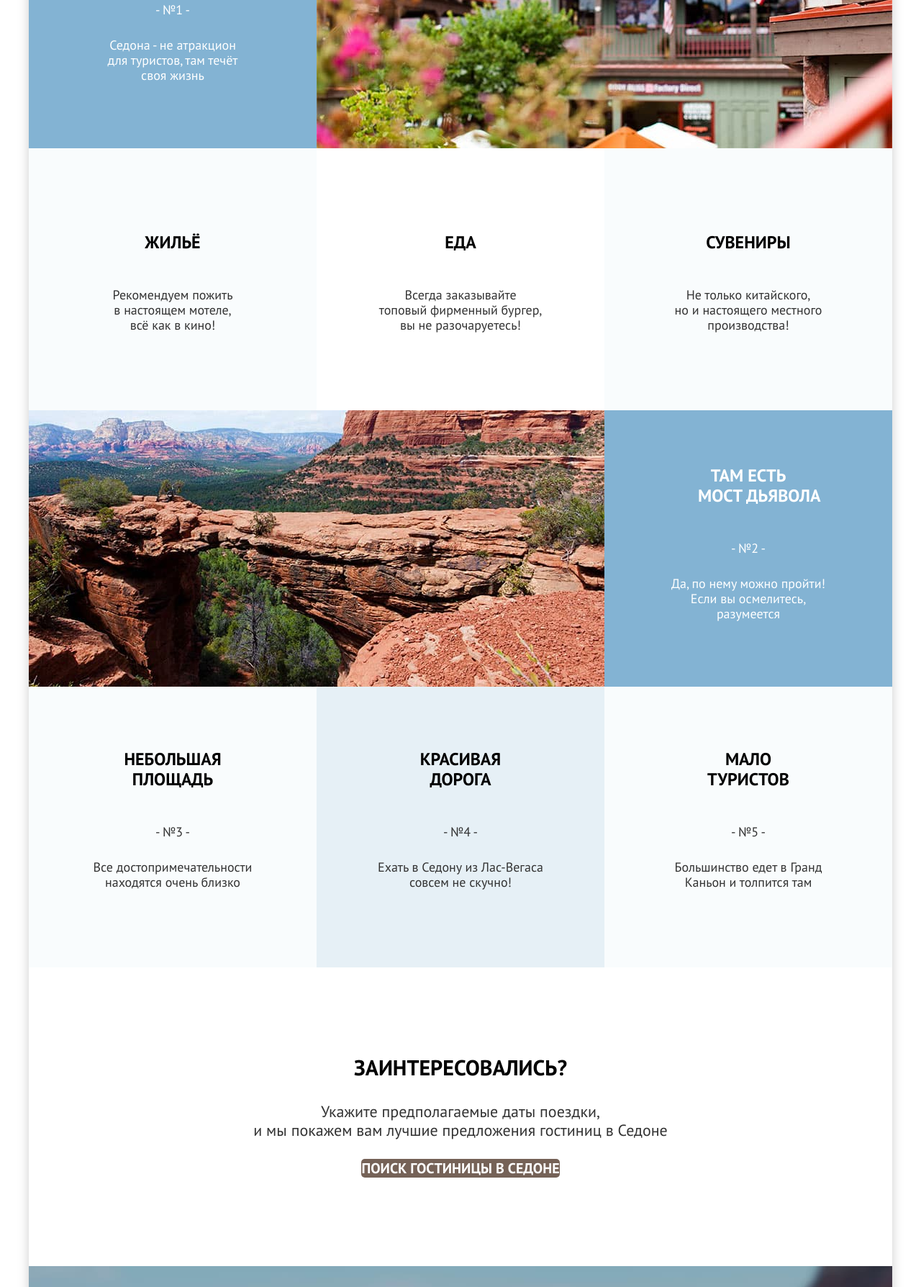
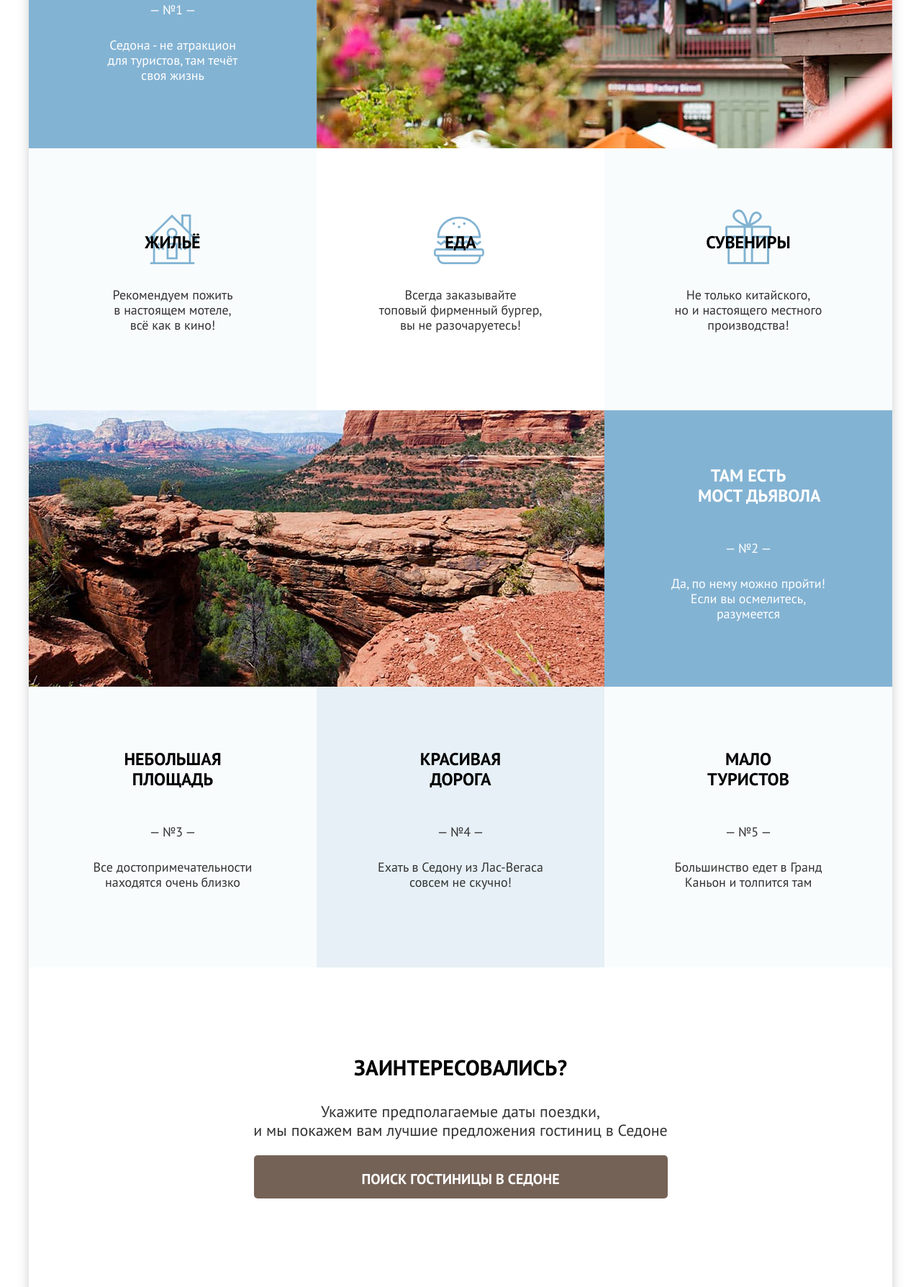
Before and after one commit to htmlacademy-htmlcss/593331-sedona-33, a plain HTML site: page index.html in a window 1280 px wide. Shown: the part 1012-2800 px from the top of the page at 72% size. Drawn offline with Linux system fonts and the light colour scheme.

Commit message:
декоративные элементы

```diff
--- a/index.html
+++ b/index.html
@@ -25,7 +25,8 @@
         </ul>
         <ul class="navigation-user">
           <li class="navigation-item navigation-item-user">
-            <a class="navigation-link user-link" href="#"><span class="visually-hidden">Поиск</span></a>
+            <a class="navigation-link user-link" href="#"><svg aria-hidden="true" focusable="false" width="20" height="19" xmlns="http://www.w3.org/2000/svg"><path d="M19.0257 17.05L15.3152 13.35C16.318 12.05 17.02 10.35 17.02 8.44995C17.02 4.04995 13.4098 0.449951 8.99732 0.449951C4.58483 0.449951 0.974609 4.14995 0.974609 8.54995C0.974609 12.95 4.58483 16.55 8.99732 16.55C10.8024 16.55 12.5072 15.95 13.9112 14.85L17.6217 18.55L19.0257 17.05ZM8.99732 14.55C5.68795 14.55 2.98029 11.85 2.98029 8.54995C2.98029 5.24995 5.68795 2.54995 8.99732 2.54995C12.3067 2.54995 15.0143 5.24995 15.0143 8.54995C15.0143 11.85 12.3067 14.55 8.99732 14.55Z" fill="black"/>
+            </svg><span class="visually-hidden">Поиск</span></a>
           </li>
           <li class="navigation-item navigation-item-user">
             <a class="navigation-link user-link" href="#"><span class="visually-hidden">Избранное</span></a>
@@ -44,19 +45,19 @@
       </section>
       <section class="advantages">
         <h2 class="main-title">Седона — небольшой городок в Аризоне,<br> заслуживающий большего!</h2>
-        <p class="reasons">Рассмотрим 5 причин, по которым Седона круче, чем гранд каньон!</p>
+        <p class="reasons">Рассмотрим 5 причин, по которым Седона круче, чем Гранд-Каньон!</p>
         <ul class="advantages-list">
           <li class="advantages-item-wide">
             <div class="advantages-wide-container">
               <h3 class="advantages-title white-font">Настоящий городок</h3>
-              <p class="advantages-number white-font"> - №1 - </p>
+              <p class="advantages-number white-font"> — №1 — </p>
               <p class="advantages-description white-font">Седона - не атракцион<br>для туристов, там течёт<br> своя
                 жизнь
               </p>
             </div>
             <img src="images/photo_city.jpg" width="800" height="384" alt="Фотография вид на город">
             <ul class="advantages-list-common">
-              <li class="advantages-item-common light-blue-square">
+              <li class="advantages-item-common light-blue-square apartment-icon">
                 <h3 class="advantages-title">Жильё</h3>
                 <p class="advantages-description">Рекомендуем пожить <br> в настоящем мотеле, <br> всё как в кино!</p>
               </li>
@@ -65,7 +66,7 @@
                 <p class="advantages-description">Всегда заказывайте<br>топовый фирменный бургер, вы не разочаруетесь!
                 </p>
               </li>
-              <li class="advantages-item-common light-blue-square">
+              <li class="advantages-item-common light-blue-square gifts-icon">
                 <h3 class="advantages-title">Сувениры</h3>
                 <p class="advantages-description">Не только китайского,<br> но и настоящего местного <br>производства!
                 </p>
@@ -75,23 +76,23 @@
             <img src="images/photo_mountains.jpg" width="800" height="384" alt="Фотография вид на красные скалы">
             <div class="advantages-wide-container">
               <h3 class="advantages-title white-font">Там есть мост&nbsp;дьявола</h3>
-              <p class="advantages-number white-font"> - №2 - </p>
+              <p class="advantages-number white-font"> — №2 — </p>
               <p class="advantages-description white-font">Да, по нему можно пройти! Если вы осмелитесь, разумеется</p>
             </div>
           </li>
           <li class="advantages-item light-blue-square">
             <h3 class="advantages-title">Небольшая площадь</h3>
-            <p class="advantages-number"> - №3 - </p>
+            <p class="advantages-number"> — №3 — </p>
             <p class="advantages-description">Все достопримечательности находятся очень близко</p>
           </li>
           <li class="advantages-item dark-blue-square">
             <h3 class="advantages-title">Красивая дорога</h3>
-            <p class="advantages-number"> - №4 - </p>
+            <p class="advantages-number"> — №4 — </p>
             <p class="advantages-description">Ехать в Седону из Лас-Вегаса совсем не скучно!</p>
           </li>
           <li class="advantages-item light-blue-square">
             <h3 class="advantages-title">Мало туристов</h3>
-            <p class="advantages-number"> - №5 - </p>
+            <p class="advantages-number"> — №5 — </p>
             <p class="advantages-description">Большинство едет в Гранд Каньон и толпится там</p>
           </li>
         </ul>
--- a/styles/styles.css
+++ b/styles/styles.css
@@ -454,15 +454,18 @@ body {
 .button-brown.button-big {
   margin-bottom: 20px;
   margin-top: 15px;
+  height: 30px;
+  width: 575px;
+  display: block;
+  margin-left: auto;
+  margin-right: auto;
+  padding-top: 15px;
+  padding-bottom: 15px;
 }
 .advantages-list {
   margin-top: 30px;
 }
 .hotels-filter {
-  display: flex;
-  flex-direction: row;
-}
-.hotels-filter-group {
   display: flex;
   flex-direction: row;
 }
@@ -533,6 +536,10 @@ body {
 }
 .white-square {
   background-color: #FFFFFF;
+  background-image: url("../images/icon_burger.svg");
+  background-repeat: no-repeat;
+  background-size: 70px 74px;
+  background-position: 163px 91px;
 }
 .dark-blue-square {
   background-color: #E6F0F6;
@@ -587,7 +594,7 @@ body {
   margin-top: 35px;
 }
 .hotel-filter-group-infra {
-  padding-left: 0px;
+  padding: 0px;
 }
 fieldset {
   border: 0 none;
@@ -599,7 +606,7 @@ fieldset {
   grid-template-columns: 217px 311px 368px 160px;
 }
 .hotel-filter-group-type {
-  padding-left: 0px;
+  padding: 0px;
   margin-left: 0px;
 }
 .hotel-filter-list{
@@ -612,7 +619,7 @@ fieldset {
   padding-bottom: 13px;
 }
 .hotel-filter-group-cost {
-  padding-left: 0px;
+  padding: 0px;
   margin-left: 0px;
 }
 .hotel-filter-title {
@@ -628,3 +635,17 @@ fieldset {
   margin-top: 60px;
   text-align: center;
 }
+.apartment-icon {
+  position: relative;
+  background-image: url("../images/icon_house.svg");
+  background-repeat: no-repeat;
+  background-size: 72px 75px;
+  background-position: 163px 89px;
+}
+.gifts-icon {
+  position: relative;
+  background-image: url("../images/icon_gift.svg");
+  background-repeat: no-repeat;
+  background-size: 64px 76px;
+  background-position: 168px 85px;
+}
```
